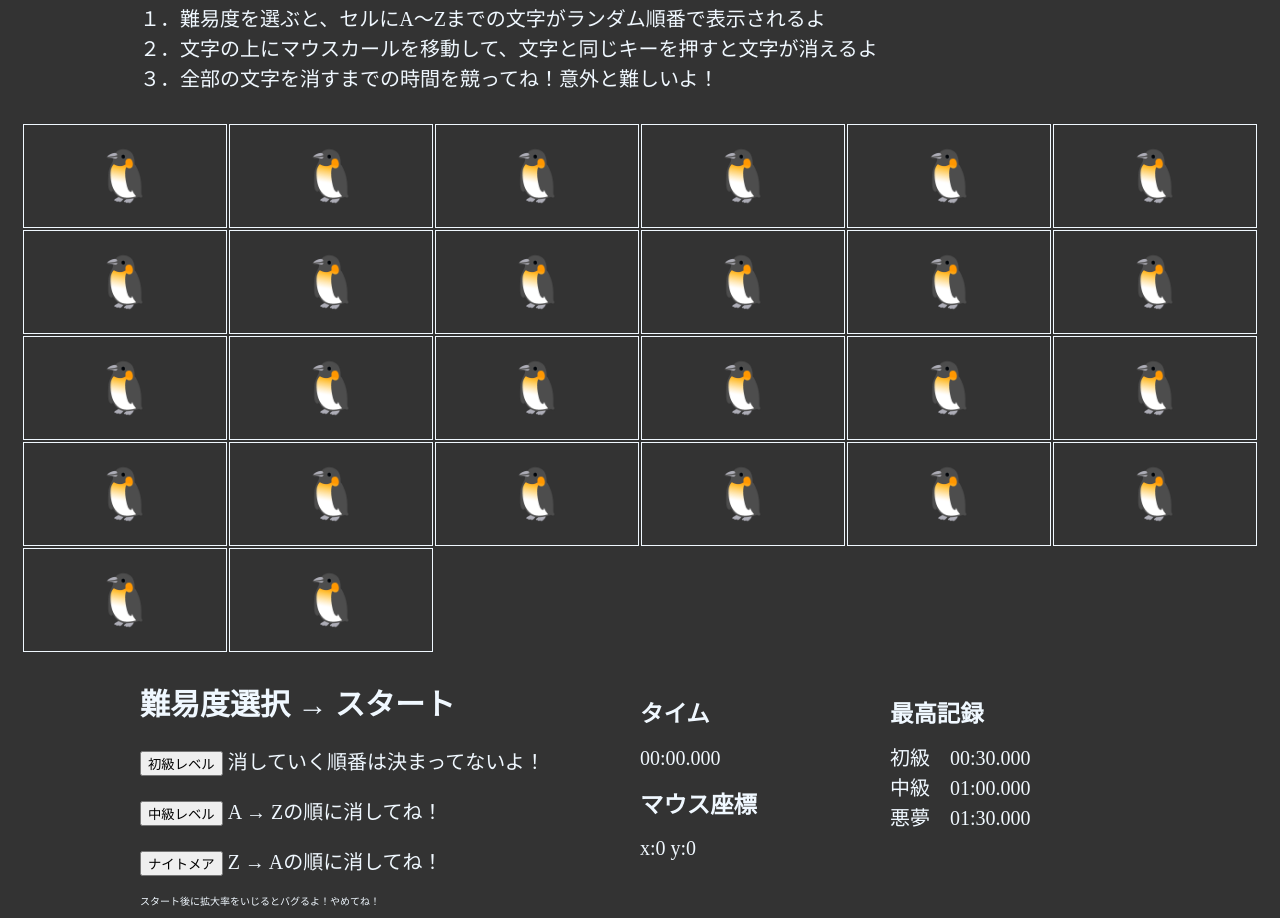
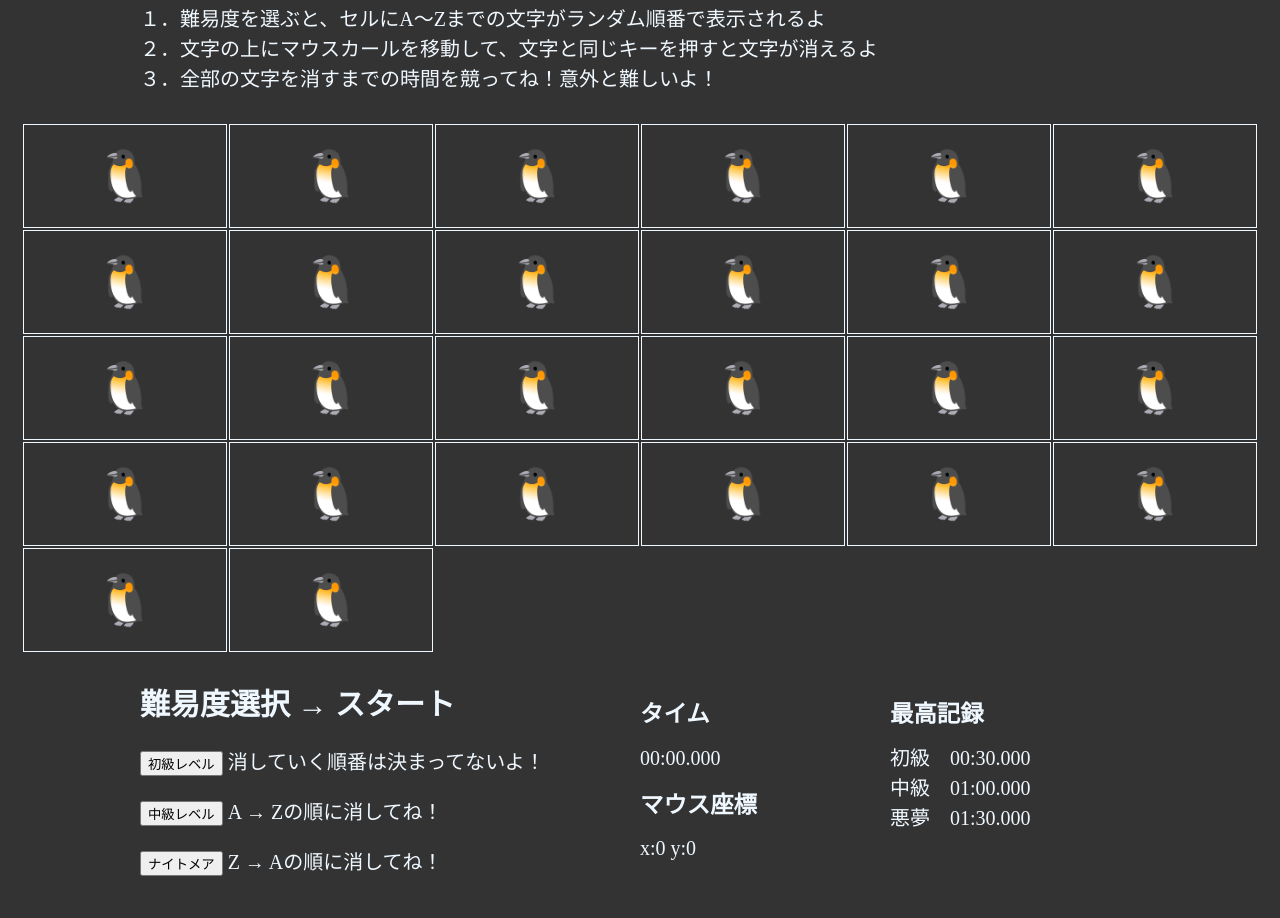
Before and after one commit to hirotaka-murakami/presentation, a plain HTML site: page index.html in a window 1280 px wide. Shown: the part 165-1083 px from the top of the page. After the commit the page ends 1060 px from the top, so only its background shows below. Drawn offline with Linux system fonts and the light colour scheme.

Commit message:
苦し紛れ文字の削除

```diff
--- a/index.html
+++ b/index.html
@@ -76,7 +76,6 @@
       <p class="levelButton">A → Zの順に消してね！</p><br>
       <button onclick="nightmare()">ナイトメア</button>
       <p class="levelButton">Z → Aの順に消してね！</p><br>
-      <font size="1">スタート後に拡大率をいじるとバグるよ！やめてね！</font>
     </div>
 
     <div class="time">
```
